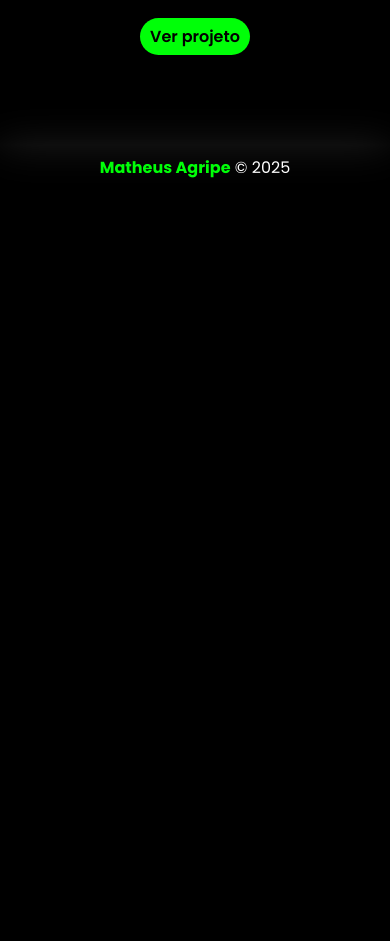
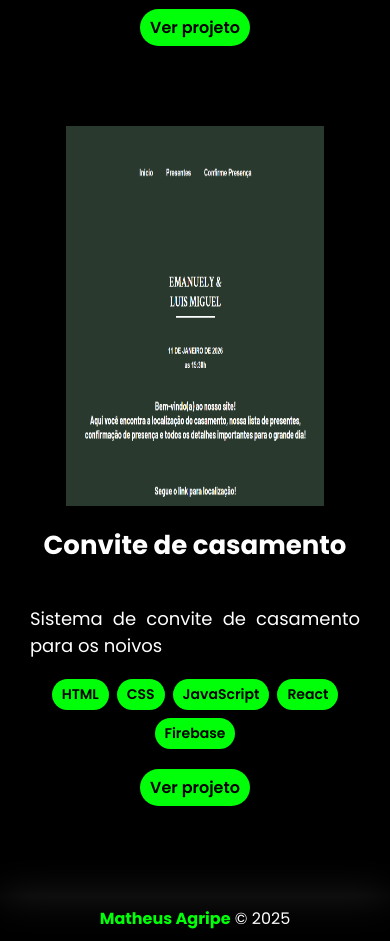
Before and after one commit to agripe049/portfolio, a React (Create React App) app: page /projetos in a window 390 px wide. Shown: the part 1342-2283 px from the top of the page. Before the commit the page ends 1532 px from the top, so only its background shows below. Built offline with nearby package versions, Linux system fonts and the light colour scheme.

Commit message:
ajustes em projetos

```diff
--- /dev/null
+++ b/src/pages/ConviteCasamento.js
@@ -0,0 +1,11 @@
+import styles from "./ConviteCasamento.module.css";
+
+function ConviteCasamento() {
+  return (
+    <div>
+        <h1>Convite</h1>
+    </div>
+  )
+}
+
+export default ConviteCasamento;
--- a/src/pages/Projetos.js
+++ b/src/pages/Projetos.js
@@ -1,7 +1,9 @@
-import styles from './Projetos.module.css'
+import styles from './Projetos.module.css';
 import login from '../img/login.png';
 import { Link } from 'react-router-dom';
-import dash from '../img/dash.png'
+import dash from '../img/dash.png';
+import homeConvite from "../img/homeConvite.png";
+import casamentoHome from "../img/casamentoHome.png";
 
 function Projetos() {
   return (
@@ -60,6 +62,33 @@ function Projetos() {
               </div>
             </div>
           </div>
+
+
+
+          {/*----------------------------------------------------------------------------------------------------------------------*/}
+          <div className={styles.flex}>
+            <div className={styles.img_convite}>
+              <Link to="">
+                <img src={casamentoHome} alt="Home" className={styles.login} />
+              </Link>
+            </div>
+            <div className={styles.txt_convite}>
+              <h2>Convite de casamento</h2>
+              <p>Sistema de convite de casamento para os noivos</p>
+              <div className={styles.btn_convite}>
+                <button>HTML</button>
+                <button>CSS</button>
+                <button>JavaScript</button>
+                <button>React</button>
+                <button>Firebase</button>
+              </div>
+               <div className={styles.btn_verprojeto}>
+                <Link to="">
+                  <button>Ver projeto</button>
+                </Link>
+              </div>
+            </div>
+          </div>
         </div>
       </section>
     </div>
--- a/src/pages/Projetos.module.css
+++ b/src/pages/Projetos.module.css
@@ -39,7 +39,7 @@ section.portfolio .flex {
 }
 
 .portfolio .txt_portfolio h2 {
-  font-size: 40px;
+  font-size: 35px;
   line-height: 40px;
   margin-bottom: 30px;
 }
@@ -47,7 +47,7 @@ section.portfolio .flex {
 .portfolio .txt_portfolio p {
   margin: 20px 0;
   text-align: justify;
-  font-size: 20px;
+  font-size: 18px;
 }
 
 .btn_portfolio button {
@@ -120,7 +120,7 @@ section .img_gerenciamento .login:hover {
 .txt_gerenciamento p {
   margin: 20px 0;
   text-align: justify;
-  font-size: 20px;
+  font-size: 18px;
 }
 
 .btn_gerenciamento {
@@ -145,10 +145,62 @@ section .img_gerenciamento .login:hover {
 }
 
 section .txt_gerenciamento h2 {
-  font-size: 40px;
+  font-size: 35px;
   line-height: 40px;
   margin-bottom: 30px;
 }
+
+.txt_convite {
+  color: #fff;
+}
+
+.txt_convite h2 {
+  font-size: 35px;
+  margin-bottom: 20px;
+}
+
+.txt_convite p {
+  margin: 20px 0;
+  text-align: justify;
+  font-size: 18px;
+}
+
+.img_convite .login {
+  cursor: pointer;
+  transition: .2s;
+}
+
+.img_convite .login:hover {
+  transform: scale(1.05);
+}
+
+.img_convite {
+  width: 100%;
+  height: 400px;
+  margin: 0 auto;
+}
+
+.btn_convite {
+  display: flex;
+  gap: 8px;
+}
+
+.btn_convite button {
+  padding: 8px 15px;
+  font-size: 18px;
+  font-weight: 600;
+  background-color: #00ff08;
+  border: 0;
+  border-radius: 30px;
+  cursor: pointer;
+  transition: .2s;
+}
+
+.btn_convite button:hover {
+  box-shadow: 0px 0px 8px #00ff08;
+  transform: scale(1.05);
+}
+
 
 
 @media screen and (max-width: 1020px) {
@@ -236,13 +288,49 @@ section .txt_gerenciamento h2 {
     height: 50%;
     padding: 10px 4%;
   }
+
   .txt_gerenciamento .btn_verprojeto button {
     padding: 6px 10px;
     font-size: 16px;
   }
+
   .txt_gerenciamento .btn_gerenciamento button {
     padding: 5px 10px;
     font-size: 14px;
   }
 
+  .img_convite img {
+    display: block;
+    margin: 0 auto;
+    width: 80%;
+    height: 100%;
+    padding: 10px 4%;
+    text-align: center;
+  }
+
+  .txt_convite h2 {
+    text-align: center;
+    font-size: 26px;
+  }
+
+  .txt_convite .btn_convite button {
+    padding: 5px 10px;
+    font-size: 14px;
+  }
+
+  .txt_convite {
+    display: flex;
+    flex-direction: column;
+    align-items: center;
+    text-align: center;
+    padding: 10px 4%;
+  }
+
+  .btn_convite {
+    display: flex;
+    flex-wrap: wrap;
+    gap: 0.5rem;
+    justify-content: center;
+  }
+
 }
--- a/src/routes/AppRoutes.js
+++ b/src/routes/AppRoutes.js
@@ -10,6 +10,7 @@ import Footer from "../components/Footer";
 import PotCakes from "../pages/PotCakes";
 import GerenciamentoCasamento from "../pages/GerenciamentoCasamento";
 import MenuMobile from "../components/MenuMobile/MenuMobile";
+import ConviteCasamento from "../pages/ConviteCasamento";
 
 
 
@@ -27,6 +28,7 @@ function AppRoutes() {
                 <Route path="/contato" element={<Contato />} />
                 <Route path="/potcakes" element={<PotCakes />}/>
                 <Route path="/gerenciamentoCasamento" element={<GerenciamentoCasamento />}/>
+                <Route path="/conviteCasamento" element={<ConviteCasamento />} />
             </Routes>
             <Footer />
         </Router>
```
Also changed, not shown: src/img/casamentoHome.png (added), src/img/homeConvite.png (added), src/pages/ConviteCasamento.module.css (added).
